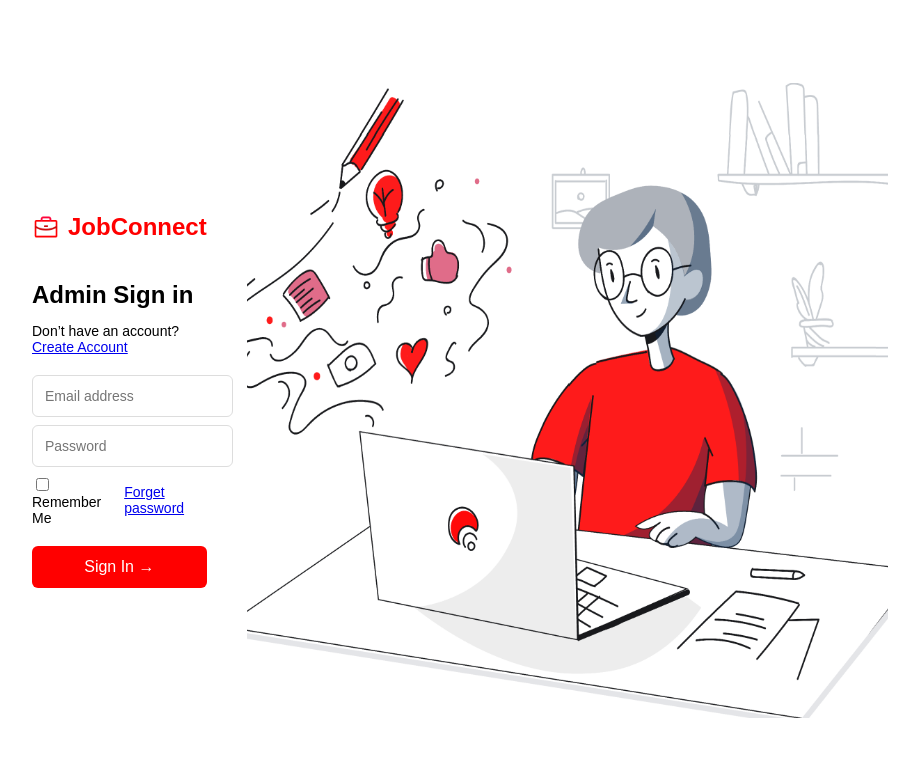
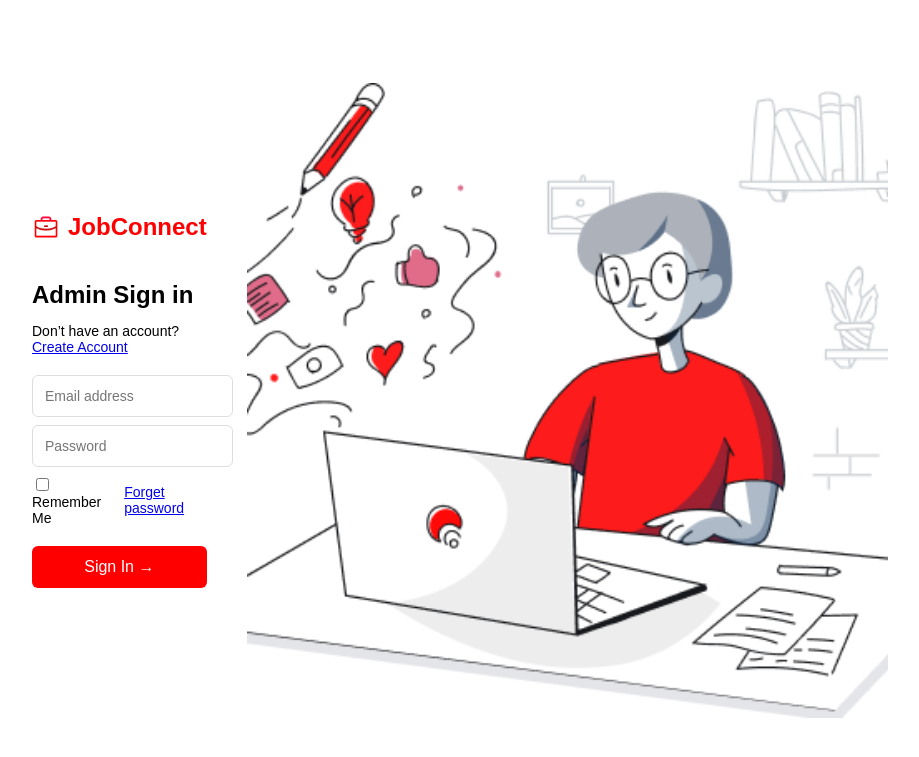
Before and after one commit to CortesProjects/JobConnect, a Django app: page /admin_login/ in a window 1280 px wide. Shown: the top 757 px of the page, without its empty margins (248-1167 px from the left). Run offline with Django 5.2, Linux system fonts and the light colour scheme.

Commit message:
feature(registration): modified 2 files

```diff
--- a/frontend/templates/accounts/registration.html
+++ b/frontend/templates/accounts/registration.html
@@ -16,7 +16,6 @@
         <i class="fas fa-arrow-left"></i>
     </a>
         <div class="register-header-row">
-
             <h2>Create account.</h2>
             <div class="select-wrapper">
                 <select class="form-select" id="account-type" name="account_type">
--- a/frontend/templates/authentication_page/admin.html
+++ b/frontend/templates/authentication_page/admin.html
@@ -94,7 +94,7 @@
     .image-container {
     width: 700px;
     height: 635px;
-    background: url("{% static 'img/login_banner.png' %}") no-repeat center center;
+    background: url("{% static 'img/illustration.png' %}") no-repeat center center;
     background-size: cover;
 
     }
```
